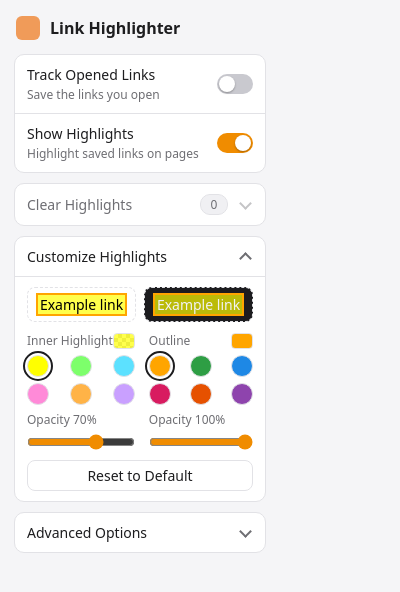
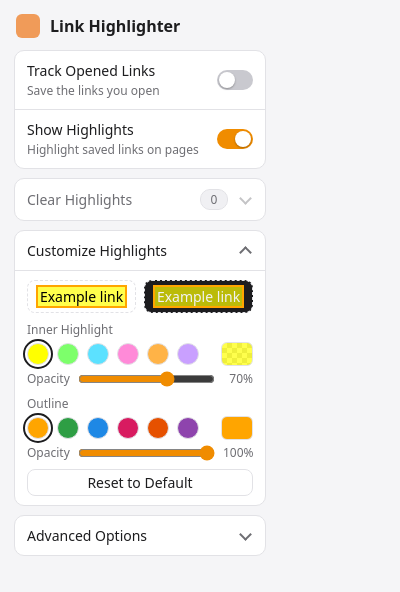
Before and after one commit to TiDeane/Link-Highlighter, a browser extension: page popup.html in a window 400 px wide. Both pictures are taken after a click on the button "Customize Highlights". Drawn offline with Linux system fonts and the light colour scheme.

Commit message:
feat: stack inner highlight and outline again, still without scrolling

```diff
--- a/popup.css
+++ b/popup.css
@@ -31,7 +31,7 @@
 body {
   width: 280px;
   margin: 0;
-  padding: 14px;
+  padding: 12px 14px;
   box-sizing: border-box;
   font-family: system-ui, sans-serif;
   font-size: 14px;
@@ -45,7 +45,7 @@ body {
   display: flex;
   align-items: center;
   gap: 10px;
-  margin: 2px 2px 14px;
+  margin: 2px 2px 12px;
 }
 
 .header img {
@@ -68,7 +68,7 @@ body {
 }
 
 .card + .card {
-  margin-top: 10px;
+  margin-top: 9px;
 }
 
 .row {
@@ -272,14 +272,8 @@ body {
 .colors {
   display: flex;
   flex-direction: column;
-  gap: 10px;
-  padding: 10px 12px;
-}
-
-.color-columns {
-  display: grid;
-  grid-template-columns: 1fr 1fr;
-  gap: 14px;
+  gap: 8px;
+  padding: 9px 12px;
 }
 
 .previews {
@@ -289,7 +283,7 @@ body {
 
 .preview {
   flex: 1;
-  padding: 7px 4px;
+  padding: 6px 4px;
   border: 1px dashed var(--border);
   border-radius: 8px;
   text-align: center;
@@ -314,7 +308,7 @@ body {
 .field {
   display: flex;
   flex-direction: column;
-  gap: 6px;
+  gap: 4px;
 }
 
 .field-label {
@@ -322,18 +316,22 @@ body {
   color: var(--muted);
 }
 
-.field-head {
+.swatches {
   display: flex;
   align-items: center;
-  justify-content: space-between;
-  white-space: nowrap;
+  gap: 8px;
 }
 
-.swatches {
-  display: grid;
-  grid-template-columns: repeat(3, 22px);
-  justify-content: space-between;
-  gap: 6px 0;
+/* The label, the slider and the value share one line to keep the popup short */
+.opacity {
+  display: flex;
+  align-items: center;
+  gap: 8px;
+}
+
+.opacity-value {
+  width: 30px;
+  text-align: right;
 }
 
 .swatch {
@@ -352,23 +350,26 @@ body {
 
 /* Not clickable: shows the chosen color at the chosen opacity, over a checkerboard */
 .chosen-color {
-  width: 20px;
-  height: 14px;
+  order: 1; /* after the swatches, which popup.js appends */
+  width: 30px;
+  height: 22px;
+  margin-left: auto;
   border: 1px solid var(--border);
-  border-radius: 4px;
+  border-radius: 6px;
   background:
     linear-gradient(var(--chosen-color), var(--chosen-color)),
-    repeating-conic-gradient(#c8c8c8 0% 25%, #fff 0% 50%) 0 0 / 8px 8px;
+    repeating-conic-gradient(#c8c8c8 0% 25%, #fff 0% 50%) 0 0 / 10px 10px;
 }
 
 .field input[type="range"] {
-  width: 100%;
+  flex: 1;
+  min-width: 0;
   margin: 0;
   accent-color: var(--accent);
 }
 
 .secondary {
-  padding: 5px 12px;
+  padding: 3px 12px;
   border: 1px solid var(--border);
   border-radius: 8px;
   background: none;
--- a/popup.html
+++ b/popup.html
@@ -62,26 +62,28 @@
             <div class="preview preview-dark"><span class="color-preview">Example link</span></div>
           </div>
 
-          <!-- Side by side to keep the popup short. Swatches are added by popup.js -->
-          <div class="color-columns">
+          <!-- Swatches are added by popup.js, before the box that previews the chosen color -->
           <div class="field">
-              <div class="field-head">
             <span class="field-label">Inner Highlight</span>
+            <div class="swatches" id="highlight-swatches">
               <span class="chosen-color" id="highlight-chosen" title="Chosen color and opacity"></span>
             </div>
-              <div class="swatches" id="highlight-swatches"></div>
-              <label class="field-label" for="highlight-opacity">Opacity <span id="highlight-opacity-value"></span></label>
+            <div class="opacity">
+              <label class="field-label" for="highlight-opacity">Opacity</label>
               <input type="range" id="highlight-opacity" min="0.1" max="1" step="0.05">
+              <span class="field-label opacity-value" id="highlight-opacity-value"></span>
+            </div>
           </div>
 
           <div class="field">
-              <div class="field-head">
             <span class="field-label">Outline</span>
+            <div class="swatches" id="outline-swatches">
               <span class="chosen-color" id="outline-chosen" title="Chosen color and opacity"></span>
             </div>
-              <div class="swatches" id="outline-swatches"></div>
-              <label class="field-label" for="outline-opacity">Opacity <span id="outline-opacity-value"></span></label>
+            <div class="opacity">
+              <label class="field-label" for="outline-opacity">Opacity</label>
               <input type="range" id="outline-opacity" min="0" max="1" step="0.05">
+              <span class="field-label opacity-value" id="outline-opacity-value"></span>
             </div>
           </div>
 
```
Lines whose indentation alone changed are shown as unchanged.
